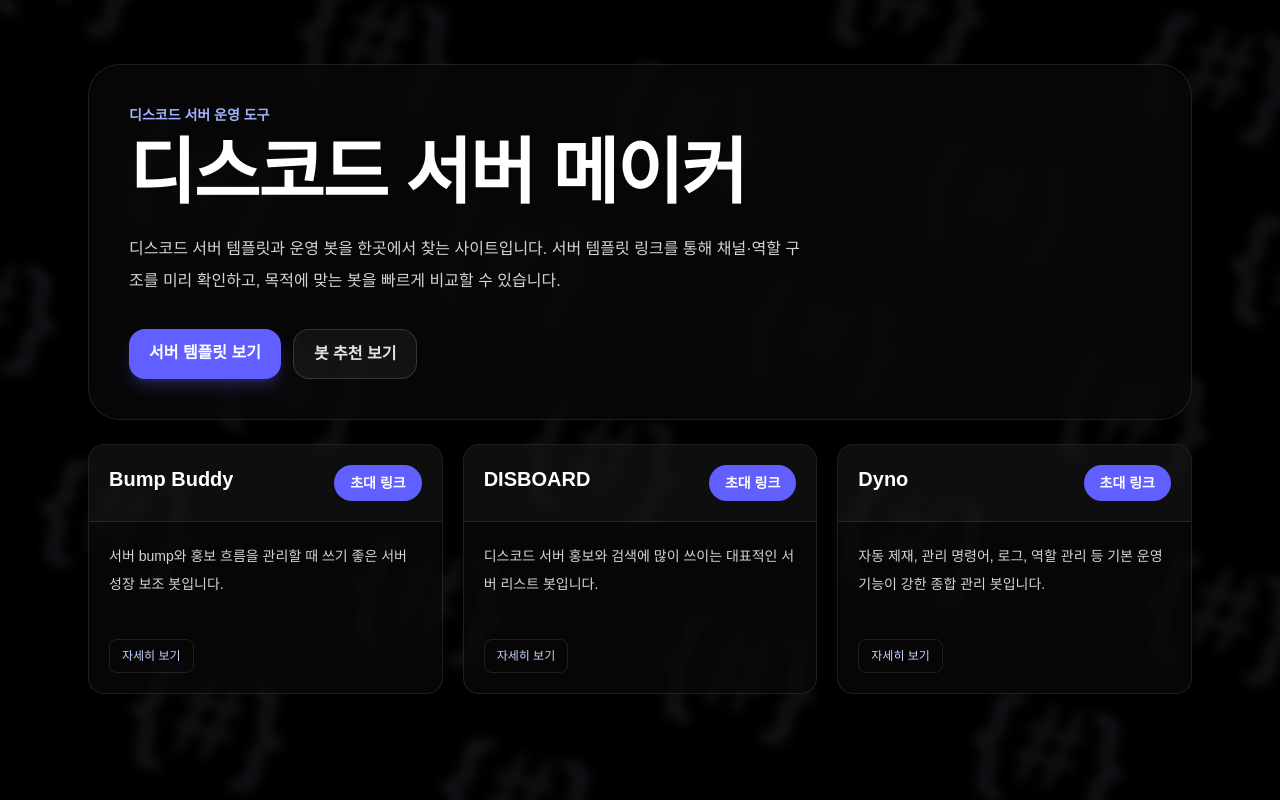
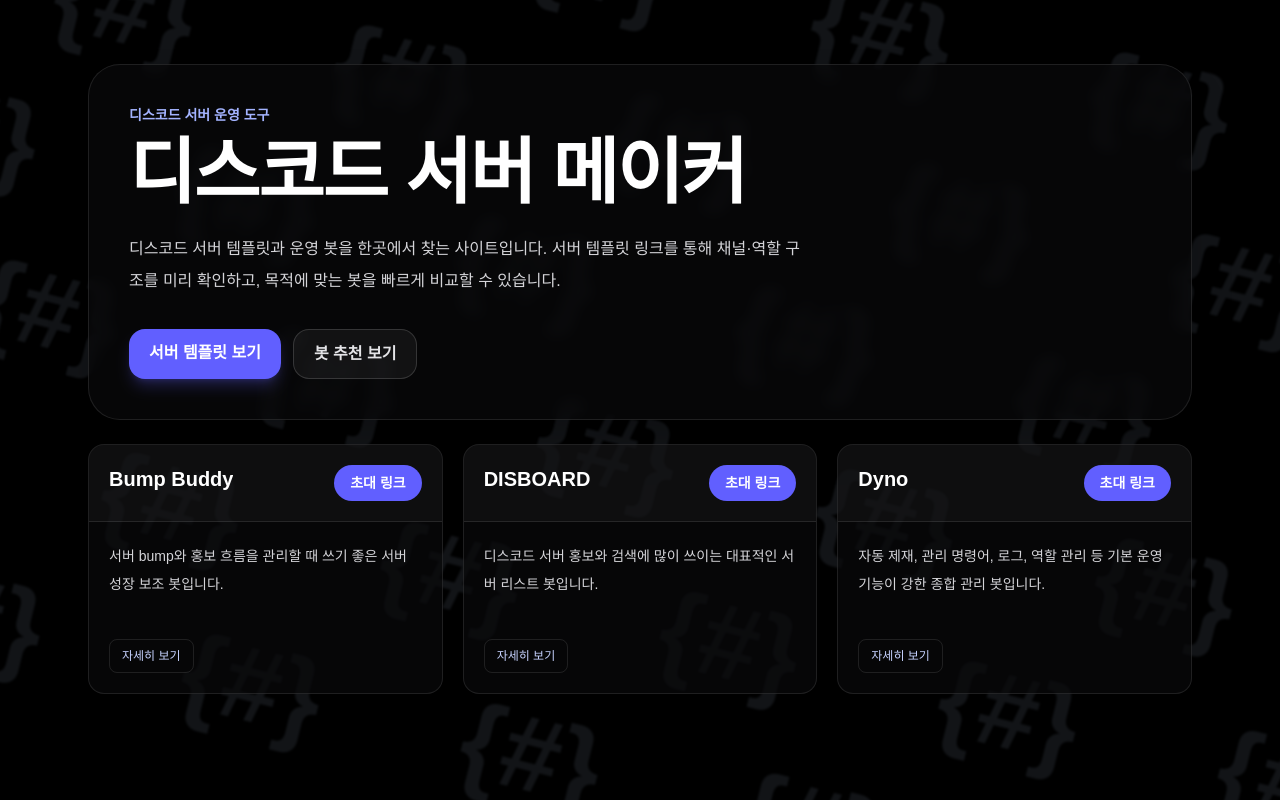
Before and after one commit to danyoon0760/discord-server-maker-, a Next.js app: page / in a window 1280 px wide. Built offline with nearby package versions, Linux system fonts and the light colour scheme; no server answers; the database is empty.

Commit message:
rollback latest background blur change

```diff
--- a/app/background.css
+++ b/app/background.css
@@ -4,7 +4,7 @@
 
 .site-pattern-layer {
   position: fixed;
-  inset: -24px;
+  inset: 0;
   z-index: 0;
   pointer-events: none;
   background-color: #000000;
@@ -13,8 +13,8 @@
   background-position: center top;
   background-repeat: no-repeat;
   background-attachment: fixed;
-  filter: blur(5px) brightness(0.9);
-  transform: scale(1.06);
+  filter: blur(0.8px);
+  transform: scale(1.01);
 }
 
 html,
```
